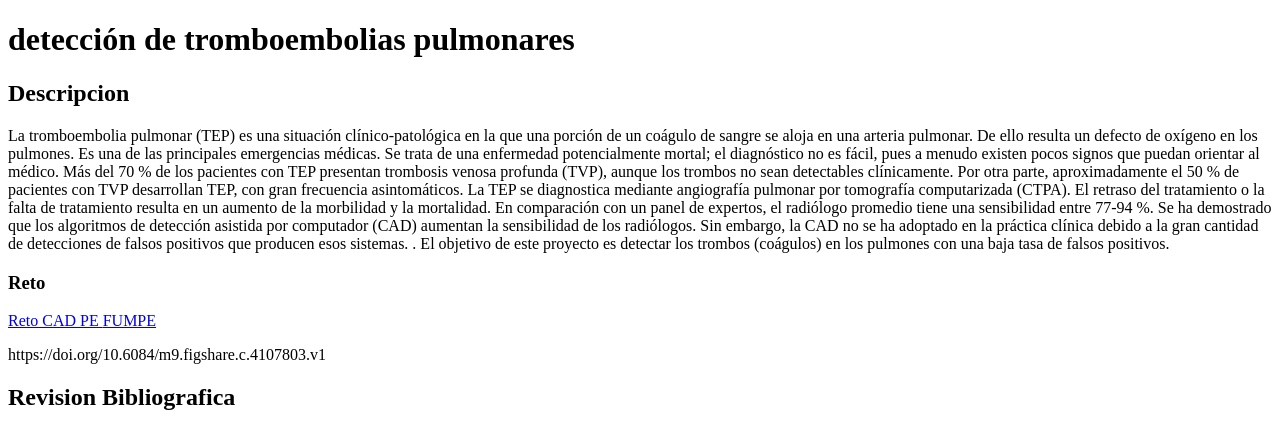
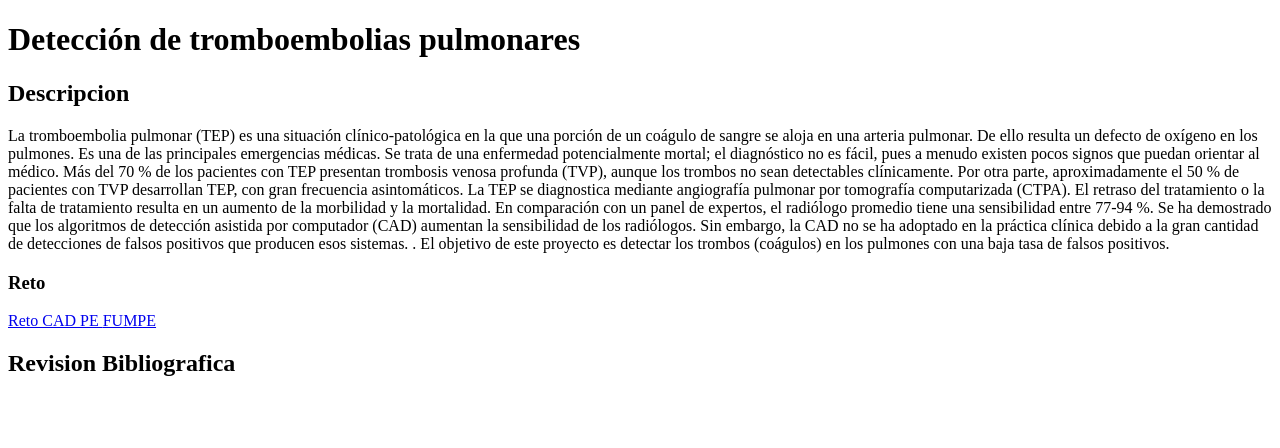
Before and after one commit to andreseslavaresearch/andreseslavaresearch.github.io, a plain HTML site: page index.html in a window 1280 px wide. Drawn offline with Linux system fonts and the light colour scheme.

Commit message:
Update index.html

```diff
--- a/index.html
+++ b/index.html
@@ -6,7 +6,7 @@
 <body>
 
 
-<h1> detección de tromboembolias pulmonares</h1>
+<h1 style>Detección de tromboembolias pulmonares</h1>
 
 
 <h2>Descripcion </h2>
@@ -25,11 +25,9 @@ clínica debido a la gran cantidad de detecciones de falsos positivos que produc
 proyecto es detectar los trombos (coágulos) en los pulmones con una baja tasa de falsos positivos.
 
 <h3>Reto</h3>
+
 <a href="http://www.cad-pe.org"> Reto CAD PE </a>
-
-
 <a href="https://figshare.com/collections/FUMPE/4107803"> FUMPE </a>
-<p>https://doi.org/10.6084/m9.figshare.c.4107803.v1</p>
 
 
 <h2>Revision Bibliografica</h2>
```
